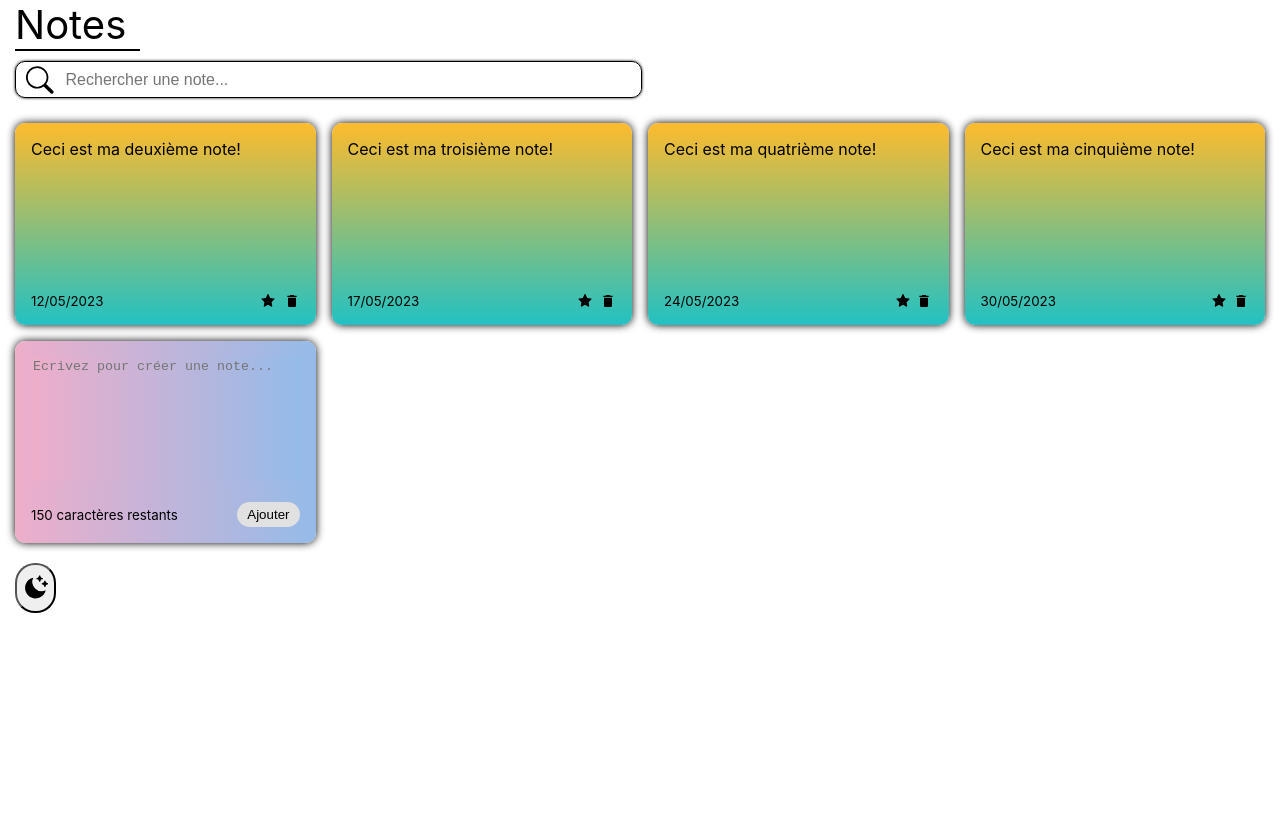
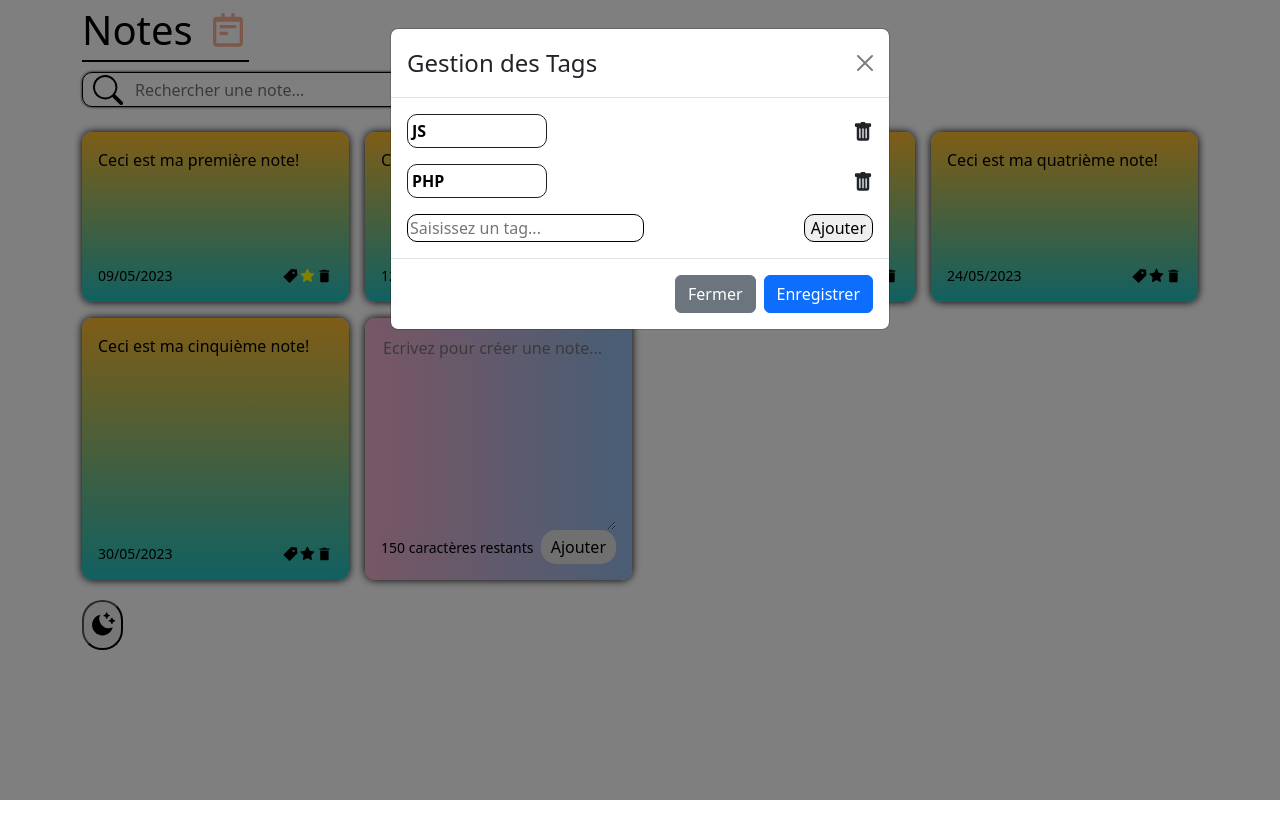
Before and after one commit to Radouane0/note-app, a React (Create React App) app: page / in a window 1280 px wide. Both pictures are taken after a click on the icon 291 px from the left and 301 px from the top of the page. Shown: the top 838 px of the page. After the commit the page ends 800 px from the top, so only its background shows below. Built offline with nearby package versions, Linux system fonts and the light colour scheme.

Commit message:
Début gestion tags

```diff
--- a/package.json
+++ b/package.json
@@ -6,7 +6,9 @@
     "@testing-library/jest-dom": "^5.16.5",
     "@testing-library/react": "^13.4.0",
     "@testing-library/user-event": "^13.5.0",
+    "bootstrap": "^5.3.0",
     "react": "^18.2.0",
+    "react-bootstrap": "^2.7.4",
     "react-dom": "^18.2.0",
     "react-icons": "^4.8.0",
     "react-scripts": "5.0.1",
--- a/src/App.js
+++ b/src/App.js
@@ -1,10 +1,12 @@
 import NotesList from "./components/NotesList";
 import SearchBar from "./components/SearchBar";
 import { nanoid } from "nanoid"
-import { useEffect, useState } from 'react';
+import { useState, useEffect } from 'react';
 import { RiMoonClearFill } from 'react-icons/ri'
 import { FaLightbulb } from 'react-icons/fa'
 import { BiNotepad } from 'react-icons/bi'
+import TagModal from "./components/TagModal";
+import 'bootstrap/dist/css/bootstrap.min.css';
 
 const App = () =>  {
 
@@ -13,25 +15,35 @@ const App = () =>  {
           id: nanoid(),
           text: "Ceci est ma première note!",
           date: "09/05/2023",
-          isFavorite: true
+          isFavorite: true,
+          tags: [
+            "JS",
+            "PHP"
+          ]
         },
         {
           id: nanoid(),
           text: "Ceci est ma deuxième note!",
           date: "12/05/2023",
-          isFavorite: false
+          isFavorite: false,
+          tags: [
+            "HTML"
+          ]
         },
         {
           id: nanoid(),
           text: "Ceci est ma troisième note!",
           date: "17/05/2023",
-          isFavorite: false
+          isFavorite: false,
+          tags: [
+            "CSS"
+          ]
         },
         {
           id: nanoid(),
           text: "Ceci est ma quatrième note!",
           date: "24/05/2023",
-          isFavorite: false
+          isFavorite: false,
         },
         {
           id: nanoid(),
@@ -42,17 +54,17 @@ const App = () =>  {
   ])
 
 
-  useEffect(() => {
-    const savedNotes = JSON.parse(localStorage.getItem('react-notes-app-data'))
+  // useEffect(() => {
+  //   const savedNotes = JSON.parse(localStorage.getItem('react-notes-app-data'))
 
-    if (savedNotes) {
-      setNotes(savedNotes)
-    }
-  }, [])
+  //   if (savedNotes) {
+  //     setNotes(savedNotes)
+  //   }
+  // }, [])
 
-  useEffect(() => {
-    localStorage.setItem('react-notes-app-data', JSON.stringify(notes))
-  }, [notes])
+  // useEffect(() => {
+  //   localStorage.setItem('react-notes-app-data', JSON.stringify(notes))
+  // }, [notes])
 
   const addNote = (text) => {
     const date = new Date()
@@ -92,6 +104,28 @@ const App = () =>  {
 
   const [textFilter, setTextFilter] = useState("")
 
+  const [tagId, setTagId] = useState(-1)
+
+  const getTags = (id) => {
+    if (id !== -1) {
+      return notes.find(note => note.id === id).tags;
+    }
+    return [];
+}
+
+  const setTags = (id, tags) => {
+    const note = notes.find(n => n.id === id)
+    const index = notes.findIndex(n => n.id === id)
+    const newNote = {
+      ...note,
+      tags: tags
+    }
+    const newNotes = [...notes]
+    newNotes[index] = newNote
+    setNotes(newNotes)
+  }
+
+
   return (
     <div className={`container ${isDarkMode ? 'dark' : ''}`}>
       <div>
@@ -106,6 +140,13 @@ const App = () =>  {
         handleDeleteNote={deleteNote}
         handleSetFavorite={setFavorite}
         textFilter={textFilter}
+        setTagId={setTagId}
+        />
+        <TagModal
+        tagId={tagId}
+        setTagId={setTagId}
+        tags={getTags(tagId)}
+        setTags={setTags}
         />
         <button onClick={toggleDarkMode} className="dark-mode-button">
           {isDarkMode ? <FaLightbulb className="icon" /> : <RiMoonClearFill className="icon" />}
--- a/src/components/Note.js
+++ b/src/components/Note.js
@@ -1,15 +1,19 @@
 import React from 'react';
 import { MdDelete } from 'react-icons/md'
 import { AiFillStar } from 'react-icons/ai'
+import { AiFillTag } from 'react-icons/ai'
 
 
-const Note = ({ id, text, date, handleDeleteNote, isFavorite, handleSetFavorite}) => {
+const Note = ({ id, text, date, handleDeleteNote, isFavorite, handleSetFavorite, setTagId}) => {
 
     return (
         <div className='note'>
             <span>{text}</span>
             <div className='note-footer'>
                 <small>{date}</small>
+                <AiFillTag className='tag-icon'
+                onClick={() => setTagId(id)}
+                />
                 <AiFillStar
                     style={{ color: isFavorite ? 'yellow' : 'black' }}
                     className='star-icon'
--- a/src/components/NotesList.js
+++ b/src/components/NotesList.js
@@ -1,7 +1,7 @@
 import Note from './Note'
 import AddNote from './AddNote';
 
-const NotesList = ({ notes, handleAddNote, handleDeleteNote, handleSetFavorite, textFilter }) => {
+const NotesList = ({ notes, handleAddNote, handleDeleteNote, handleSetFavorite, textFilter, setTagId }) => {
     return (
         <div className='notes-list'>
             {notes.filter((note) => {
@@ -15,6 +15,7 @@ const NotesList = ({ notes, handleAddNote, handleDeleteNote, handleSetFavorite,
                 isFavorite={note.isFavorite}
                 handleDeleteNote={handleDeleteNote}
                 handleSetFavorite={handleSetFavorite}
+                setTagId={setTagId}
             />
         ))}
             <AddNote handleAddNote={handleAddNote}/>
--- /dev/null
+++ b/src/components/TagModal.js
@@ -0,0 +1,66 @@
+import { useState, useEffect } from 'react';
+import Button from 'react-bootstrap/Button';
+import Modal from 'react-bootstrap/Modal';
+import { BsFillTrashFill } from 'react-icons/bs'
+
+function TagModal({ tagId, setTagId, tags, setTags }) {
+
+  const handleClose = () => setTagId(-1);
+
+  const [localTags, setLocalTags] = useState(tags)
+
+  useEffect(() => {
+    setLocalTags(tags)
+  }, [tags])
+
+  const handleDeleteTags = (tag) => {
+    const newTags = localTags.filter((t) => t !== tag)
+    setLocalTags(newTags)
+  }
+
+  const handleSave = () => {
+    setTags(tagId, localTags)
+    handleClose()
+  }
+
+
+  return (
+      <Modal show={tagId !== -1} onHide={handleClose}>
+        <Modal.Header closeButton>
+          <Modal.Title>Gestion des Tags</Modal.Title>
+        </Modal.Header>
+        <Modal.Body>
+          {
+             localTags.map(
+              (tag, index) => {
+                return (
+                  <div key={index} className='tags-choice'>
+                    <p className='tag'>{tag}</p>
+                    <BsFillTrashFill className='trash-icon'
+                    onClick={() => handleDeleteTags(tag)}
+                    />
+                  </div>
+
+                )
+              }
+            )
+          }
+
+        <div className='add-tags'>
+          <input placeholder='Saisissez un tag...' className='input-tags'/>
+          <button className='add-button'>Ajouter</button>
+        </div>
+        </Modal.Body>
+        <Modal.Footer>
+          <Button variant="secondary" onClick={handleClose}>
+            Fermer
+          </Button>
+          <Button variant="primary" onClick={handleSave}>
+            Enregistrer
+          </Button>
+        </Modal.Footer>
+      </Modal>
+  );
+}
+
+export default TagModal;
--- a/src/index.css
+++ b/src/index.css
@@ -21,7 +21,7 @@ code {
     padding-left: 15px;
     background-color: #ffffff;
     color: #000000;
-    height: 2000px;
+    height: 700px;
 }
 
 .container.dark {
@@ -34,7 +34,7 @@ code {
     margin-bottom: 15px;
     border-bottom: 2px solid black;
     margin-bottom: 10px;
-    width: 10%;
+    width: 15%;
     display: flex;
     align-items: center;
 }
@@ -72,7 +72,7 @@ code {
 .search-input {
     margin-left: 10px;
     border: none;
-    width: 100%;
+    width: 90%;
     font-size: 16px;
 }
 
@@ -119,6 +119,7 @@ textarea:focus {
 
 .delete-icon {
     cursor: pointer;
+    font-size: 20px;
 }
 
 .note {
@@ -141,7 +142,7 @@ textarea:focus {
 
 .star-icon {
     cursor: pointer;
-    margin-left: 150px;
+    font-size: 20px;
 }
 
 .dark-mode-button {
@@ -154,3 +155,47 @@ textarea:focus {
 .icon {
     height: 44px;
 }
+
+.tag-icon {
+    cursor: pointer;
+    margin-left: 110px;
+    font-size: 20px;
+}
+
+.tags-choice {
+    display: flex;
+    justify-content: space-between;
+}
+
+.tag {
+    border: 1px solid #1f1f1f;
+    border-radius: 10px;
+    width: 30%;
+    padding: 4px;
+    color: #000000;
+    font-weight: 600;
+    /* background: radial-gradient(circle, rgba(63,94,251,1) 0%, rgba(252,70,107,1) 100%); */
+
+}
+
+.trash-icon {
+    font-size: 20px;
+    cursor: pointer;
+    margin-top: 8px;
+}
+
+.add-tags {
+    display: flex;
+    justify-content: space-between;
+}
+
+.input-tags {
+    border-radius: 10px;
+    border: 1px solid black;
+}
+
+.add-button {
+    cursor: pointer;
+    border-radius: 10px;
+    border: 1px solid black;
+}
```
Also changed, not shown: 1 other file (tests, documents, lock files or other folders).
